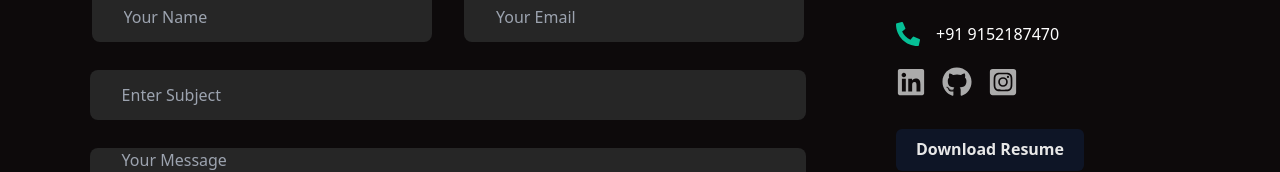
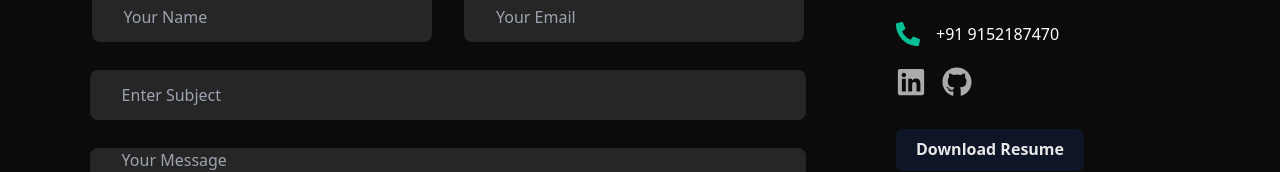
Before and after one commit to Adityajaiswar11/portfolio, a React (Vite) app: page / in a window 1280 px wide. Shown: the part 3417-3589 px from the top of the page. Built offline with nearby package versions, Linux system fonts and the light colour scheme.

Commit message:
first commit

```diff
--- a/src/Components/Contact.jsx
+++ b/src/Components/Contact.jsx
@@ -156,19 +156,13 @@ function Contact() {
             </div>
             <div className="flex gap-4 text-3xl text-[#ababab]  ">
               <a
-                href="https://www.linkedin.com/in/abhilashpal8928/"
+                href=""
                 target="_blank"
               >
                 <FaLinkedin className="hover:text-[#00FFFF] hover:scale-125 duration-500" />
               </a>
-              <a href="https://github.com/Abhilashpal128" target="_blank">
+              <a href="" target="_blank">
                 <FaGithub className="hover:text-[#00FFFF] hover:scale-125 duration-500" />
-              </a>
-              <a
-                href="https://www.instagram.com/abhilash.pal.9638/"
-                target="_blabk"
-              >
-                <FaInstagramSquare className="hover:text-[#00FFFF] hover:scale-125 duration-500" />
               </a>
             </div>
             <div className="py-3">
```
